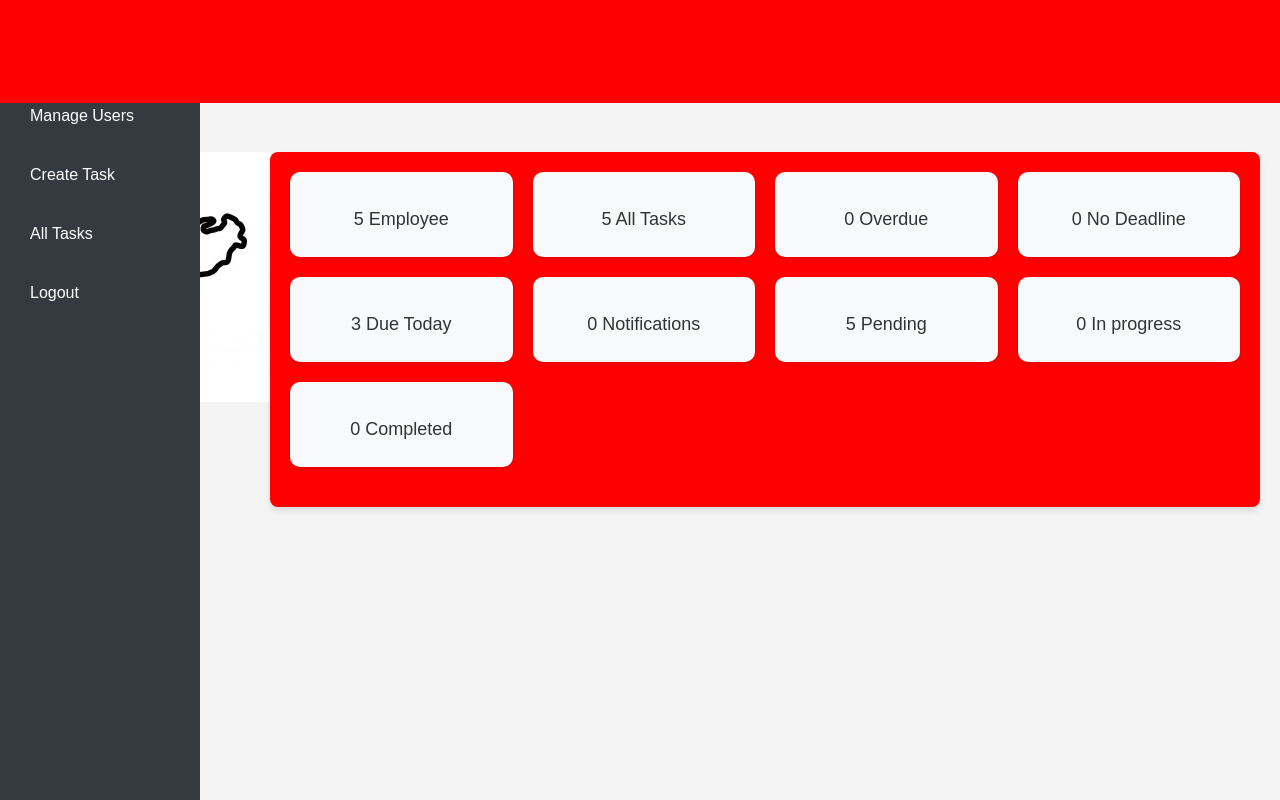
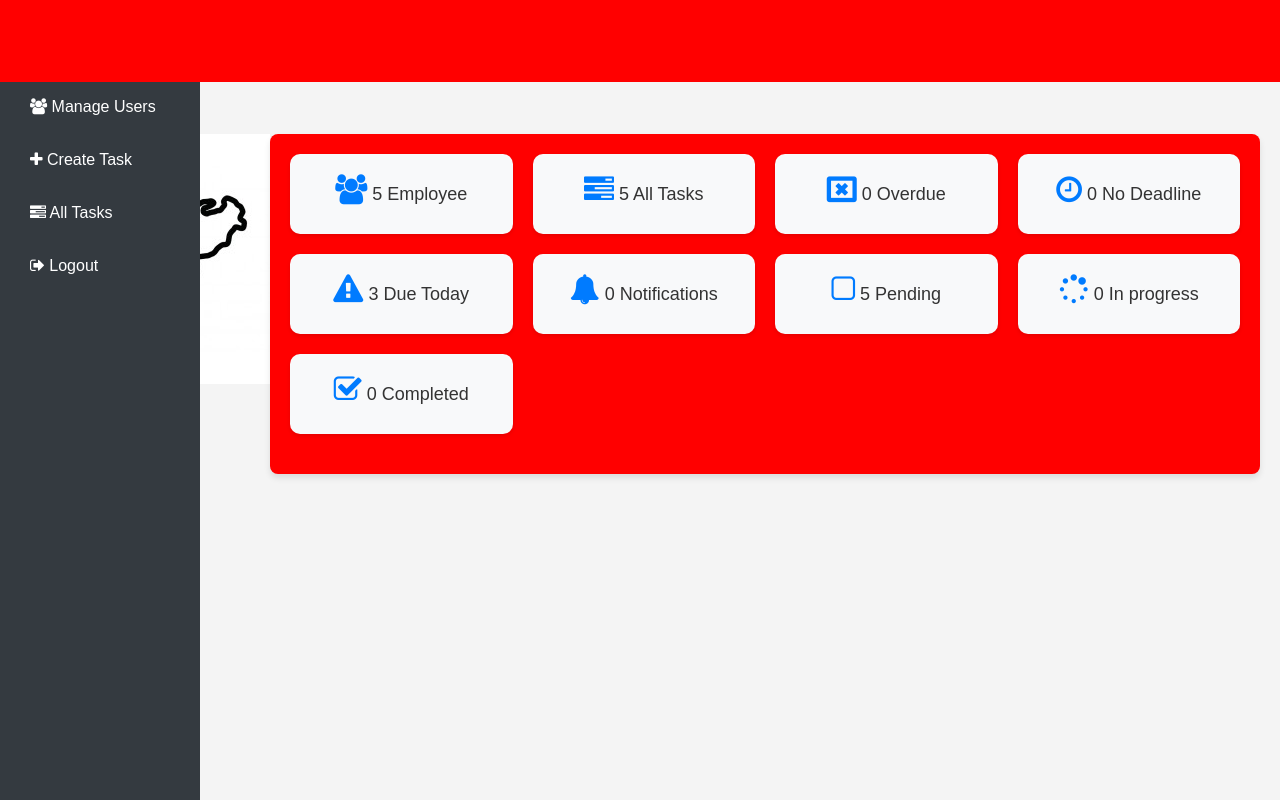
Before and after one commit to besicdino1/Projekt2025, a PHP site: page /dashboard.php in a window 1280 px wide. Run offline with PHP 8.4, Linux system fonts and the light colour scheme; a user stored in the database is signed in; data comes from the database, SQL or seed files in the repository.

Commit message:
dashboard.php

```diff
--- a/dashboard.php
+++ b/dashboard.php
@@ -29,9 +29,7 @@ if (isset($_SESSION['role']) && isset($_SESSION['id']) ) {
 <html>
 <head>
 	<title>Dashboard</title>
-	<!-- <link rel="stylesheet" href="https://stackpath.bootstrapcdn.com/font-awesome/4.7.0/css/font-awesome.min.css"> -->
-	<link href="https://stackpath.bootstrapcdn.com/bootstrap/4.5.2/css/bootstrap.min.css" rel="stylesheet">
-
+	<link rel="stylesheet" href="https://stackpath.bootstrapcdn.com/font-awesome/4.7.0/css/font-awesome.min.css">
 	<link rel="stylesheet" href="css/style2.css">
 </head>
 <body>
```
